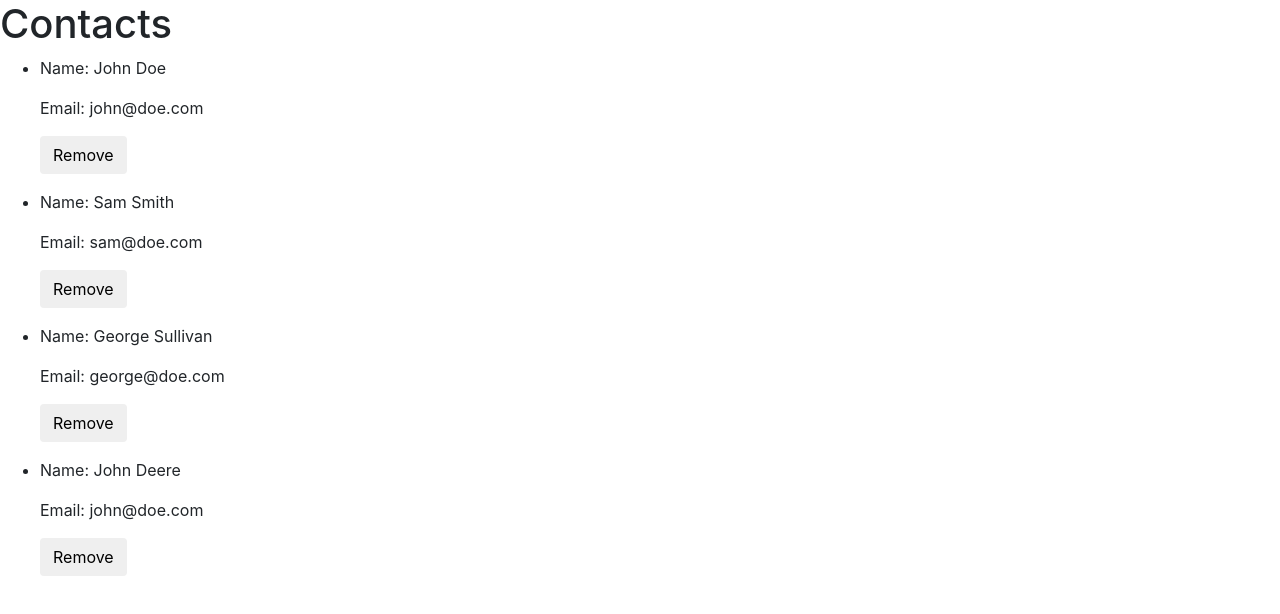
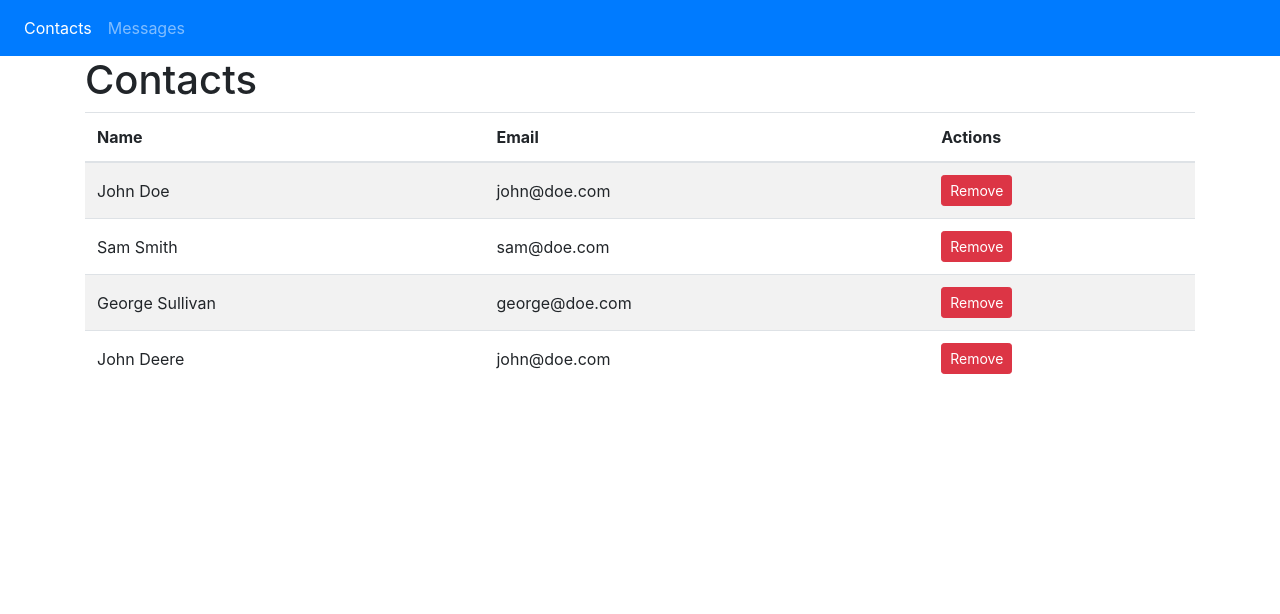
Before and after one commit to racko92/my-project, an Angular app: page / in a window 1280 px wide. Shown: the top 614 px of the page. Built offline with nearby package versions, Linux system fonts and the light colour scheme.

Commit message:
Dodat bootstrap layout

```diff
--- a/src/app/app.component.html
+++ b/src/app/app.component.html
@@ -1 +1 @@
-<app-contacts></app-contacts>
+<app-layout></app-layout>
--- a/src/app/app.module.ts
+++ b/src/app/app.module.ts
@@ -2,10 +2,12 @@ import { BrowserModule } from '@angular/platform-browser';
 import { NgModule } from '@angular/core';
 
 import { AppComponent } from './app.component';
-import { ContactsComponent } from './contacts/contacts.component';
+import { ContactsComponent } from './components/contacts/contacts.component';
+import { LayoutComponent } from './components/layout/layout.component';
+
 @NgModule({
   declarations: [
-    AppComponent, ContactsComponent
+    AppComponent, ContactsComponent, LayoutComponent
   ],
   imports: [
     BrowserModule
--- /dev/null
+++ b/src/app/components/contacts/contacts.component.html
@@ -0,0 +1,17 @@
+<h1>Contacts</h1>
+
+<table class="table table-striped">
+  <thead>
+    <tr>
+      <th>Name</th>
+      <th>Email</th>
+      <th>Actions</th>
+    </tr>
+  </thead>
+  <tbody>
+    <tr *ngFor="let contact of contacts">
+      <td class="align-middle">{{ contact.firstName }} {{ contact.lastName }}</td>
+      <td class="align-middle">{{ contact.email }}</td>
+      <td><button class="btn btn-danger btn-sm" (click)="remove(contact)">Remove</button></td>
+    </tr>
+</table>
--- /dev/null
+++ b/src/app/components/layout/layout.component.html
@@ -0,0 +1,14 @@
+<nav class="navbar navbar-expand-lg navbar-dark bg-primary">
+  <ul class="navbar-nav">
+    <li class="nav-item active">
+      <a class="nav-link" href="#">Contacts</a>
+    </li>
+    <li class="nav-item">
+      <a class="nav-link" href="#">Messages</a>
+    </li>
+  </ul>
+</nav>
+
+<div class="container">
+  <app-contacts></app-contacts>
+</div>
--- a/src/app/contacts/contacts.component.html
+++ /dev/null
@@ -1,14 +0,0 @@
-<h1>Contacts</h1>
-
-
-<ul *ngFor="let contact of contacts" >
-    <li>
-        <p>
-            Name: {{ contact.firstName }} {{ contact.lastName }}
-        </p>
-        <p>
-            Email: {{ contact.email }}
-        </p>
-    </li>
-    <button class="btn btn-alert" (click)="remove(contact)">Remove</button>
-</ul>
```
Also changed, not shown: src/app/components/layout/layout.component.ts (added, +11 -0 lines), src/app/components/contacts/contacts.component.ts (renamed from src/app/contacts/contacts.component.ts).
